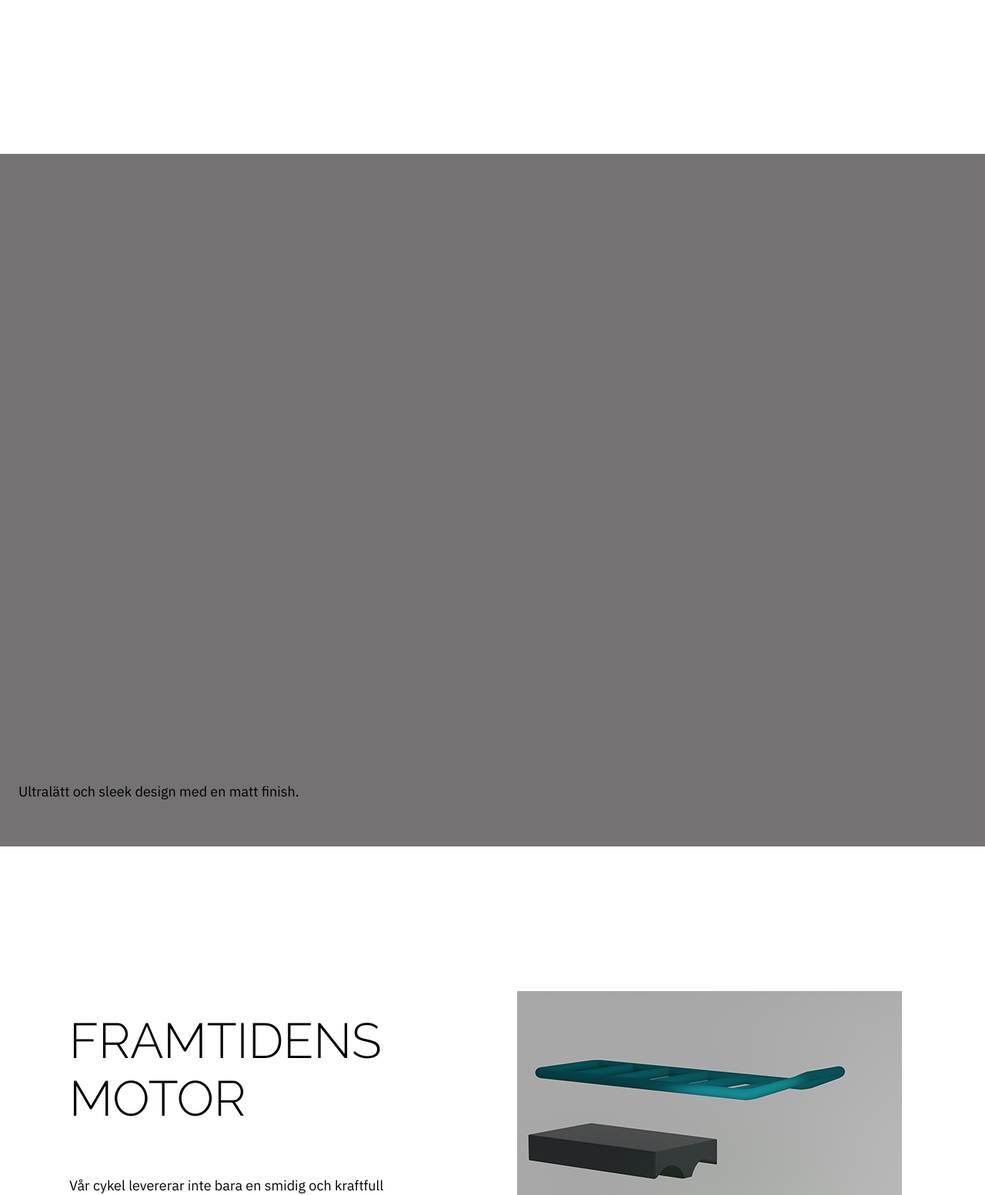
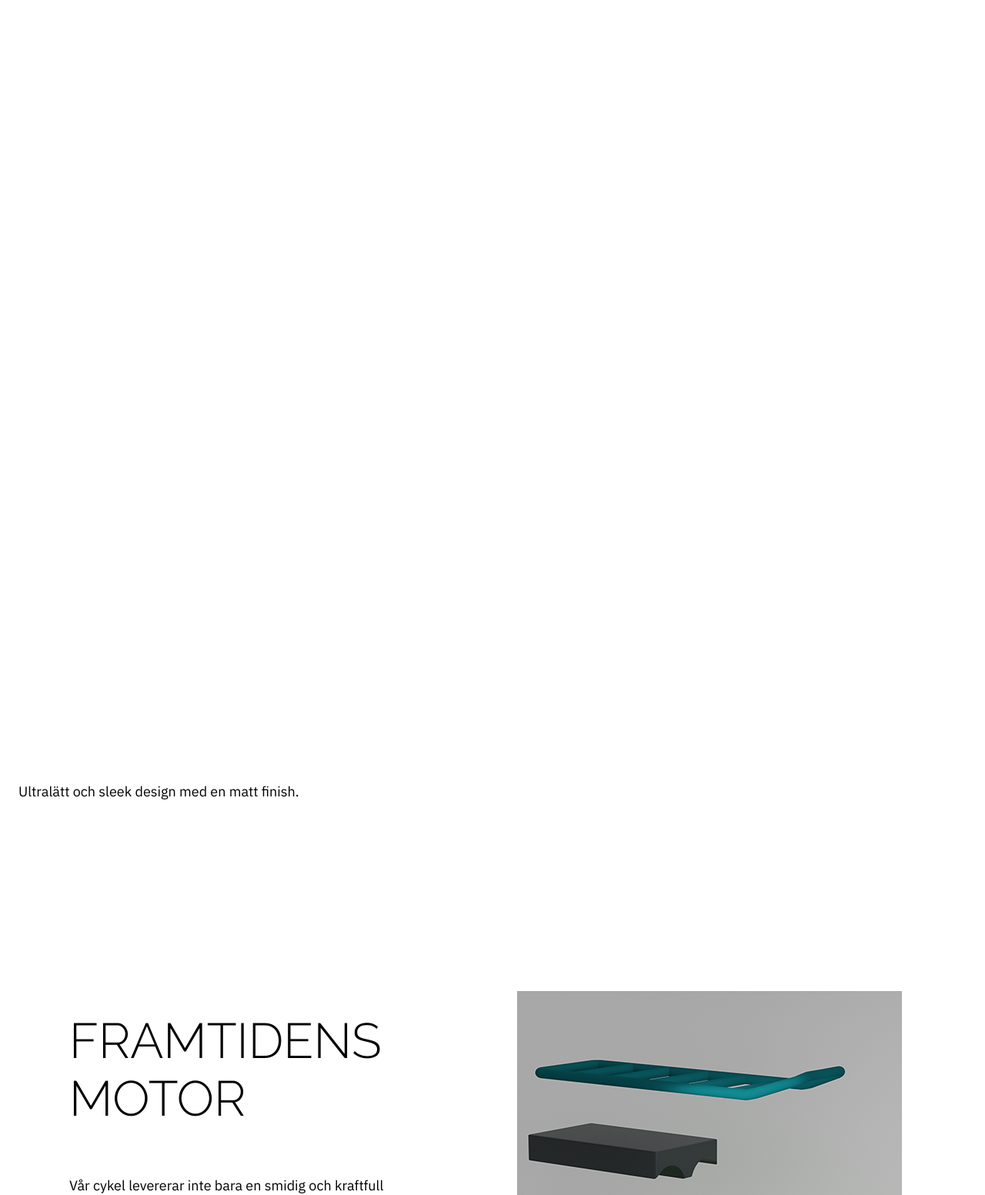
Before and after one commit to livoszlak/viridian, a PHP site: page / in a window 1280 px wide. Shown: the part 3583-5136 px from the top of the page at 77% size. Run offline with PHP 8.4, Linux system fonts and the light colour scheme; grey boxes are pictures that could not be loaded.

Commit message:
Final touches before deployment

```diff
--- a/styles.css
+++ b/styles.css
@@ -455,7 +455,7 @@ footer {
 .bike-details {
   height: 900px;
   width: 100vw;
-  background-color: #747272;
+  background-color: var(--bg-color);
   margin-top: 395px;
   position: relative;
   overflow: hidden;
```
